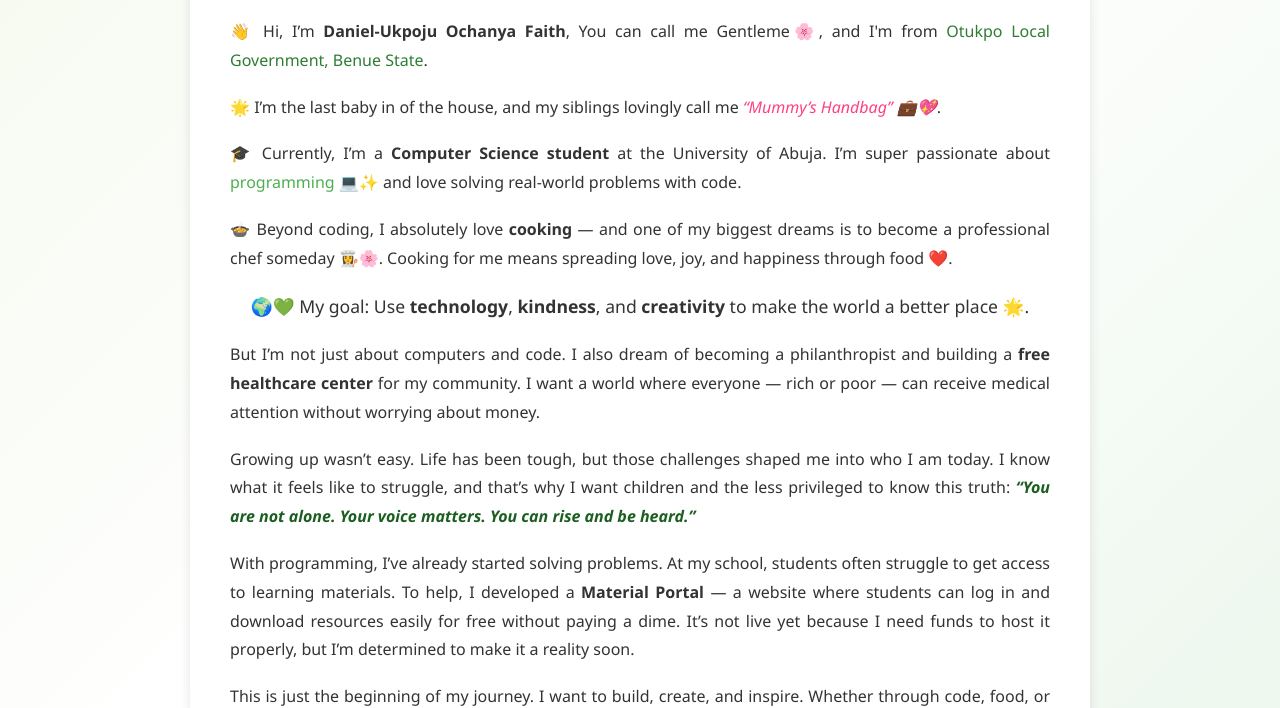
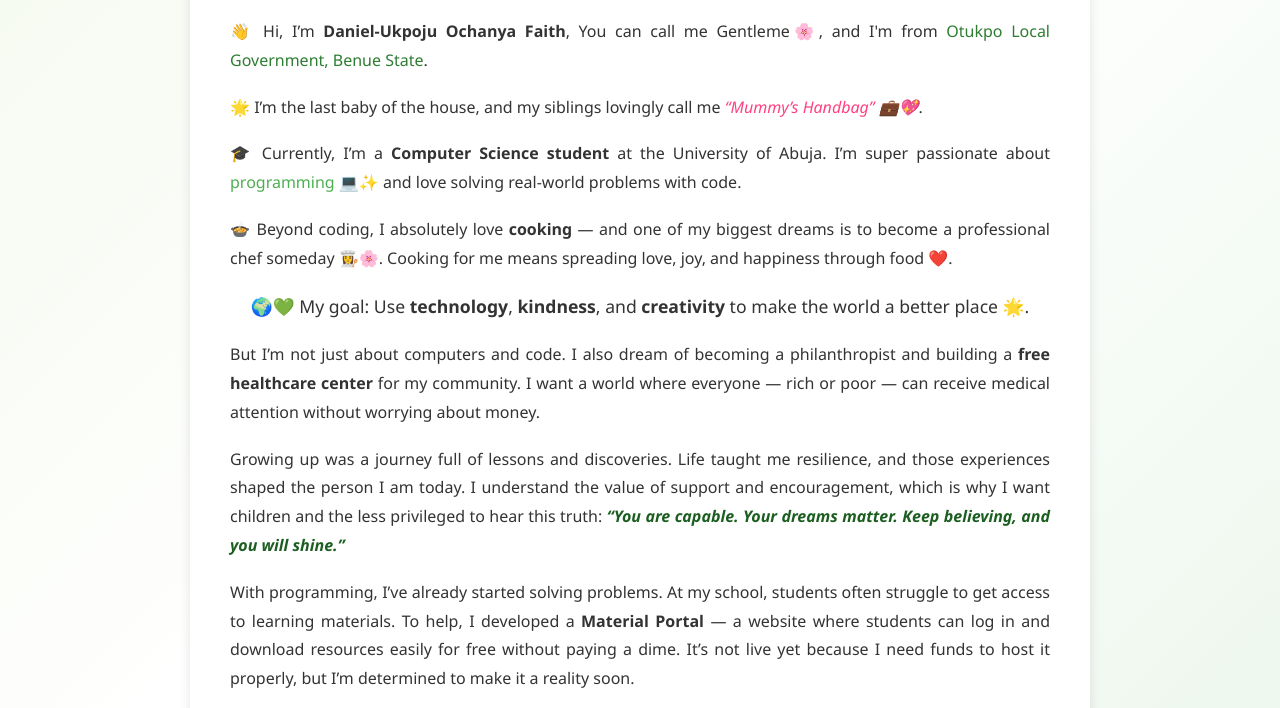
Before and after one commit to Gentlemee/my_website, a plain HTML site: page readmore.html in a window 1280 px wide. Shown: the part 503-1211 px from the top of the page. Drawn offline with Linux system fonts and the light colour scheme.

Commit message:
Update readmore.html

```diff
--- a/readmore.html
+++ b/readmore.html
@@ -147,7 +147,7 @@
         <span style="color:#2e7d32;">Otukpo Local Government, Benue State</span>.
       </p>
       <p>
-        🌟 I’m the last baby in of the house, and my siblings lovingly call me
+        🌟 I’m the last baby of the house, and my siblings lovingly call me
         <span style="font-style:italic; color:#ff4081;">“Mummy’s Handbag” 💼💖</span>.
       </p>
       <p>
@@ -171,10 +171,9 @@
       But I’m not just about computers and code. I also dream of becoming a philanthropist and building a <strong>free healthcare center</strong> for my community.
       I want a world where everyone — rich or poor — can receive medical attention without worrying about money.
     </p>
-    <p>
-      Growing up wasn’t easy. Life has been tough, but those challenges shaped me into who I am today.
-      I know what it feels like to struggle, and that’s why I want children and the less privileged to know this truth:
-      <em>“You are not alone. Your voice matters. You can rise and be heard.”</em>
+    <p>Growing up was a journey full of lessons and discoveries. Life taught me resilience, and those experiences shaped the person I am today.
+I understand the value of support and encouragement, which is why I want children and the less privileged to hear this truth:
+<em>“You are capable. Your dreams matter. Keep believing, and you will shine.”</em>
     </p>
     <p>
       With programming, I’ve already started solving problems. At my school, students often struggle to get access to learning materials.
```
